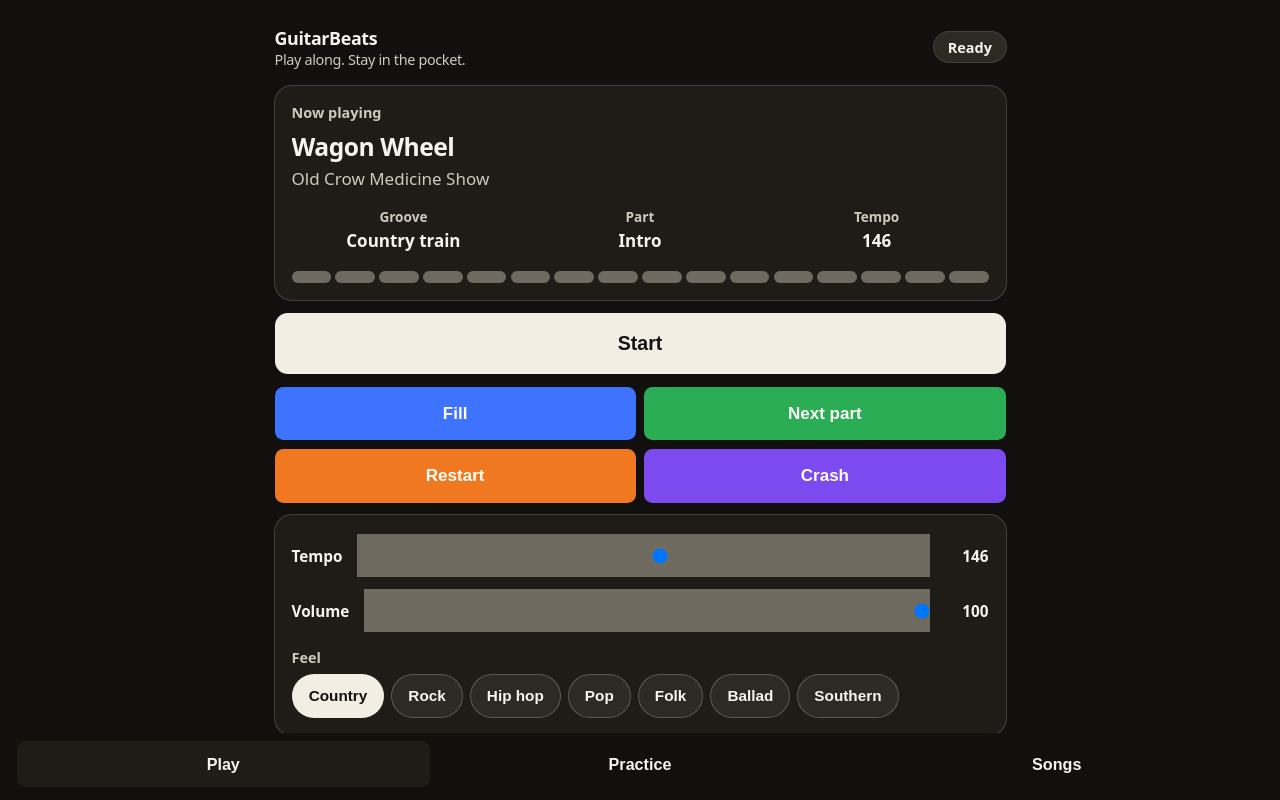
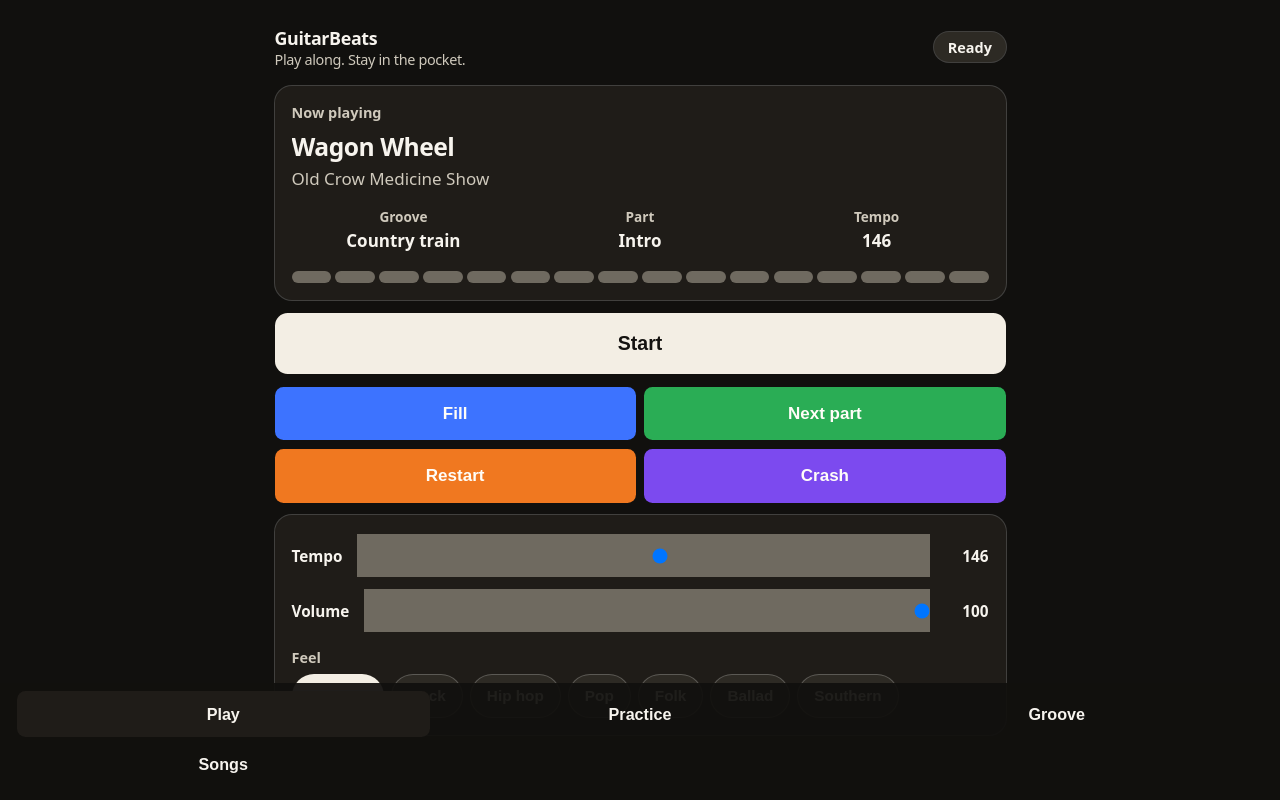
Before and after one commit to toddhass/guitarbeats, a React (Vite) app: page / in a window 1280 px wide. Built offline with nearby package versions, Linux system fonts and the light colour scheme.

Commit message:
Add Groove tab to bottom nav

```diff
--- a/src/App.tsx
+++ b/src/App.tsx
@@ -12,6 +12,7 @@
 const TABS = [
   { id: "play" as const, label: "Play" },
   { id: "practice" as const, label: "Practice" },
+  { id: "groove" as const, label: "Groove" },
   { id: "songs" as const, label: "Songs" },
 ];
 
@@ -56,6 +57,9 @@
 
         <div className="pane pane-practice">
           <PracticePanel />
+        </div>
+
+        <div className="pane pane-groove">
           <GroovePanel />
           <Transport mode="kits" />
         </div>
@@ -64,7 +68,7 @@
           <Library />
         </div>
 
-        <nav className="tabs tabs-3">
+        <nav className="tabs tabs-4">
           {TABS.map((t) => (
             <button
               key={t.id}
```
